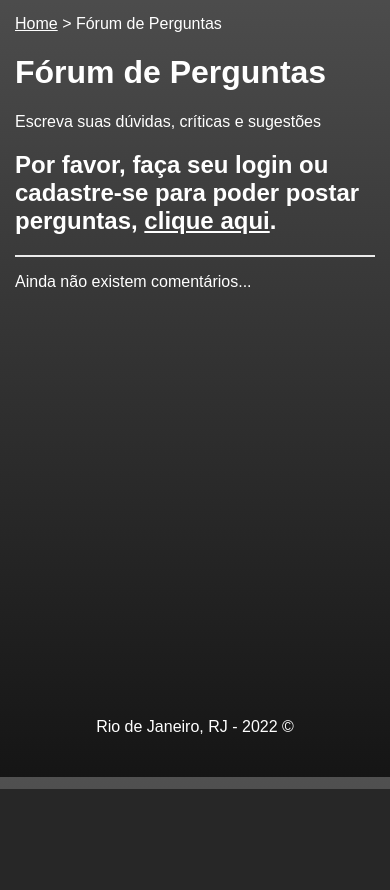
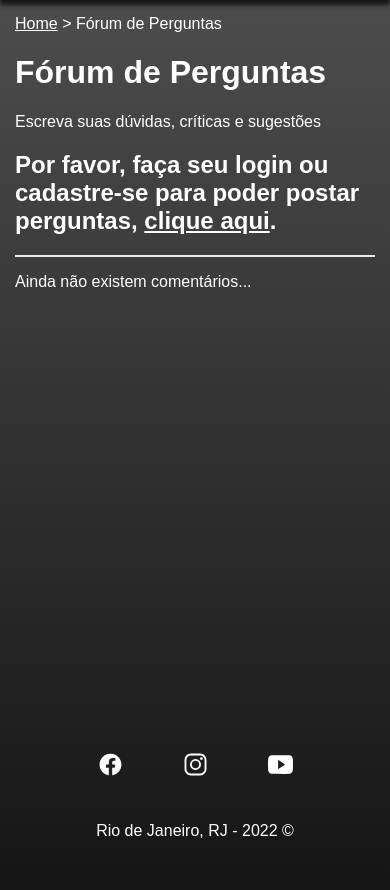
Before and after one commit to DennisFernandes90/nova_pagina, a PHP site: page /forum.php in a window 390 px wide. Shown: the part 55-945 px from the top of the page. Before the commit the page ends 844 px from the top, so only its background shows below. Run offline with PHP 8.4, Linux system fonts and the light colour scheme; data that the repository does not hold is empty.

Commit message:
decimo commit: crud dos comentarios e css

```diff
--- a/css/style.css
+++ b/css/style.css
@@ -20,8 +20,12 @@ body{
 .header-container{
     background-color: rgb(100, 100, 100);
     position: fixed;
+    z-index: 1;
     width: 100%;
     height: 70px;
+    box-shadow: 0px 5px 5px 0px rgba(0,0,0,0.75);
+    -webkit-box-shadow: 0px 5px 5px 0px rgba(0,0,0,0.75);
+    -moz-box-shadow: 0px 5px 5px 0px rgba(0,0,0,0.75);
 }
 
 header{
@@ -221,6 +225,20 @@ nav{
     text-decoration: underline;
 }
 
+.btn-deletar{
+    border: none;
+    background-color: transparent;
+    color: rgb(180, 180, 180);
+    width: auto;
+    font-size: 1rem;
+    font-weight: bold;
+    cursor: pointer;
+}
+
+.btn-deletar:hover{
+    text-decoration: underline;
+}
+
 .edit-msg-box{
     display: none;
 }
@@ -229,23 +247,62 @@ nav{
 /* Footer */
 
 .footer-container{
-    height: 100px;
+    min-height: 100px;
     background-color: transparent;
     width: 100%;
     position: relative;
     bottom: 0;
     left: 0;
-
+    margin-top: 50px;
 }
 
 footer{
     display: flex;
+    flex-direction: column;
     max-width: 1024px;
-    height: 100px;
+    min-height: 100px;
     margin: 0 auto;
     align-items: center;
     justify-content: center;
     color: white;
+}
+
+.socials-container{
+
+    display: flex;
+    justify-content: space-between;
+    width: 20%;
+
+    padding: 25px;
+}
+
+.socials-container a{
+    color: white;
+    transition: .5s;
+}
+
+.socials-container #facebook:hover{
+    color: #0E8EF2;
+
+}
+
+.socials-container #instagram:hover{
+    color: #F70166;
+
+}
+
+.socials-container #youtube:hover{
+    color: red;
+
+}
+
+.socials-container ion-icon{
+    font-size: 25px;
+}
+
+#copyright{
+
+    margin-bottom: 50px;
 }
 
 /* Formatação formulário */
@@ -305,6 +362,10 @@ footer{
 #form-btn:hover{
     background-color: rgb(200, 200, 200);
     transition-duration: 1s;
+}
+
+.delete-form-box{
+    display: inline-block;
 }
 
 
@@ -421,4 +482,8 @@ footer{
         width: 100%;
 
     }
+
+    .socials-container{
+        width: 50%;
+    }
 }
--- a/edit_profile.php
+++ b/edit_profile.php
@@ -4,8 +4,13 @@
     if(!$userData){
         $validations->setMessage("Favor, fazer o login para acessar", "erro");
     }
+
+    $currentPage = "Perfil - " . $userData->get_nome();
 ?>
 
+    <?php
+        require_once("templates/breadcrumbs.php");
+    ?>
     <div class="forms-container">
 
         <div id="form-update-dados">
--- a/forum.php
+++ b/forum.php
@@ -18,6 +18,7 @@
             <form action="<?= $BASE_URL ?>forum_process.php" id="contact-us" method="POST">
 
                 <input type="hidden" name="id" value="<?= $userData->get_id() ?>">
+                <input type="hidden" name="type" value="post_msg">
 
                 <div class="input-wrapper">
                     <label for="mensagem">Mensagem:</label>
--- a/models/Messages.php
+++ b/models/Messages.php
@@ -44,7 +44,11 @@
 
     interface MessagesDAOInterface{
 
+        public function buildMessage($data);
         public function createMessage(Messages $msg, User $user);
         public function getAllMessages();
+        public function searchMessageById($id);
+        public function updateMessage(Messages $msg);
+        public function deleteMessage(Messages $msg);
 
     }
--- a/templates/footer.php
+++ b/templates/footer.php
@@ -3,7 +3,23 @@
 
 <footer>
 
-    <p>Rio de Janeiro, RJ - <span id="ano-atual"></span> &copy;</p>
+    <div class="socials-container">
+
+        <a id="facebook" href="#">
+            <ion-icon name="logo-facebook"></ion-icon>
+        </a>
+
+        <a  id="instagram" href="#">
+            <ion-icon name="logo-instagram"></ion-icon>
+        </a>
+
+        <a id="youtube" href="#">
+            <ion-icon name="logo-youtube"></ion-icon>
+        </a>
+
+    </div>
+
+    <p id="copyright">Rio de Janeiro, RJ - <span id="ano-atual"></span> &copy;</p>
 
 </footer>
 </div>
```
Also changed, not shown: DAO/MessagesDAO.php (+60 -0 lines), forum_process.php (+59 -1 lines), templates/comments.php (+15 -5 lines).
